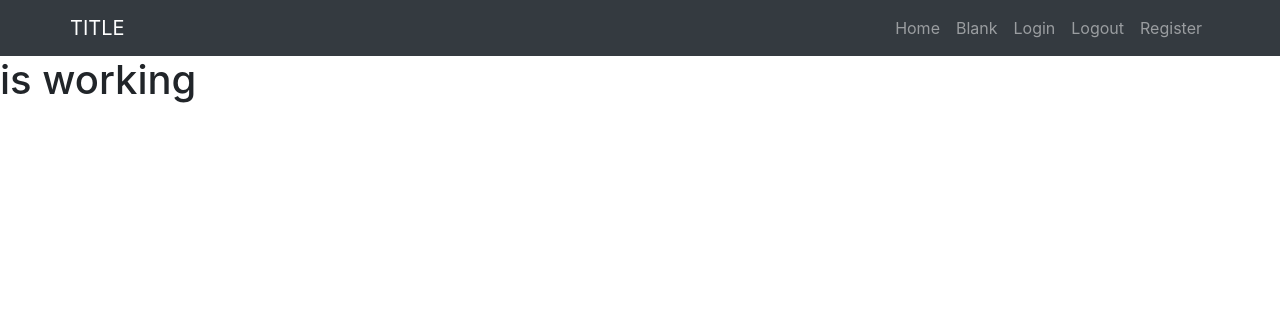
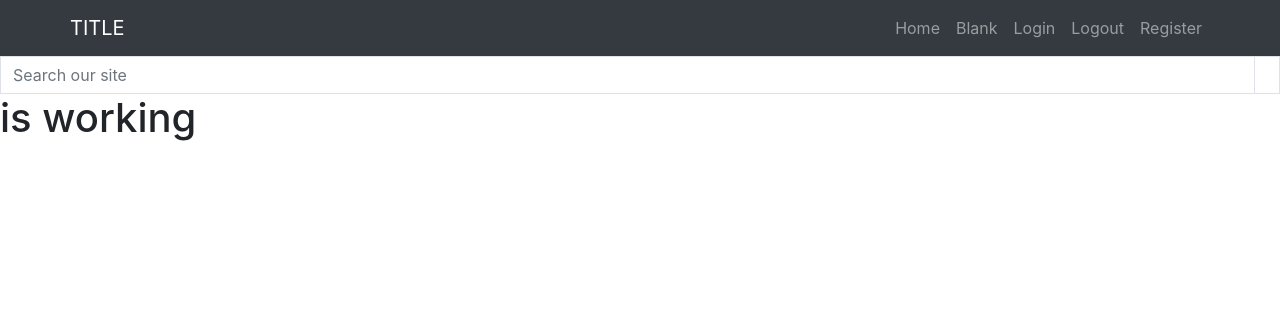
Before and after one commit to Thomas-Longworth/PeakPerformance-E-Commerce, a Django app: page / in a window 1280 px wide. Shown: the top 316 px of the page. Run offline with Django 3.2, Linux system fonts and the light colour scheme; some libraries are stand-ins or nearby versions.

Commit message:
add form to base.html

```diff
--- a/templates/base.html
+++ b/templates/base.html
@@ -53,6 +53,34 @@
     <div class="message-container"></div>
     {% endif %}
 
+
+        <form method="GET" action="">
+            <div class="input-group w-100">
+                <input class="form-control border border-black rounded-0" type="text" name="q"
+                    placeholder="Search our site">
+                <div class="input-group-append">
+                    <button class="form-control btn btn-black border border-black rounded-0" type="submit">
+                        <span class="icon">
+                            <i class="fas fa-search"></i>
+                        </span>
+                    </button>
+                </div>
+            </div>
+        </form>
+    </div>
+
+
+
+
+
+
+
+
+
+
+
+
+
     {% block page_header %}
     {% endblock %}
 
```
